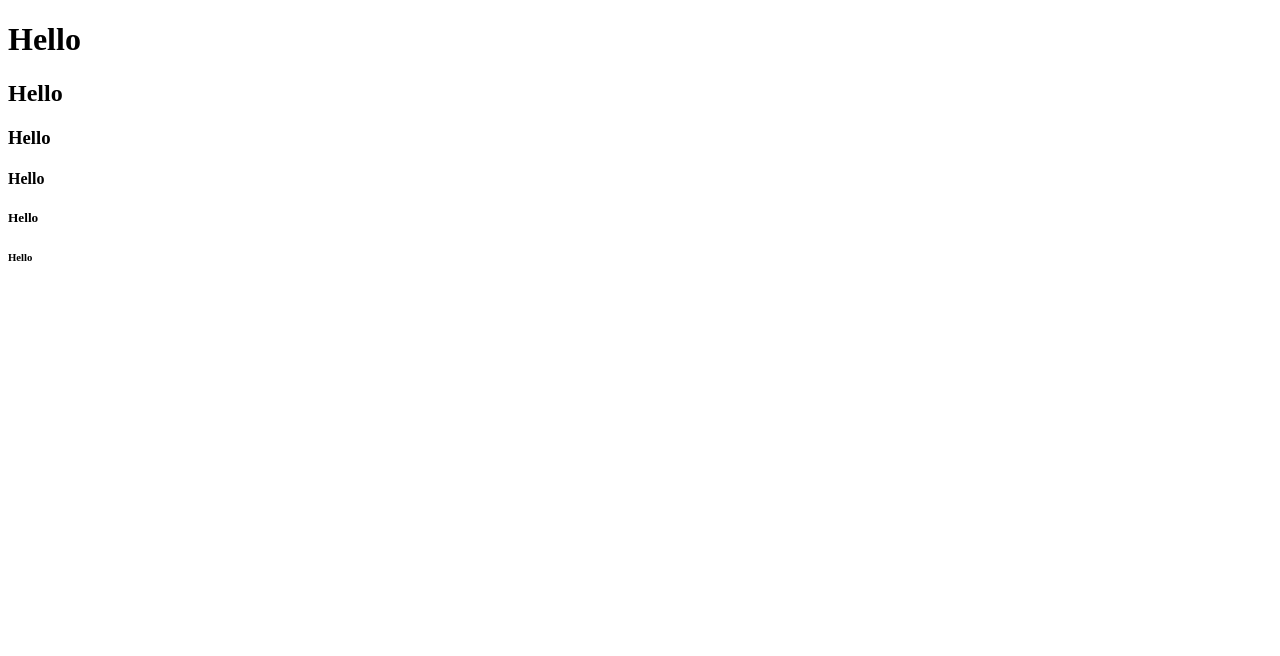
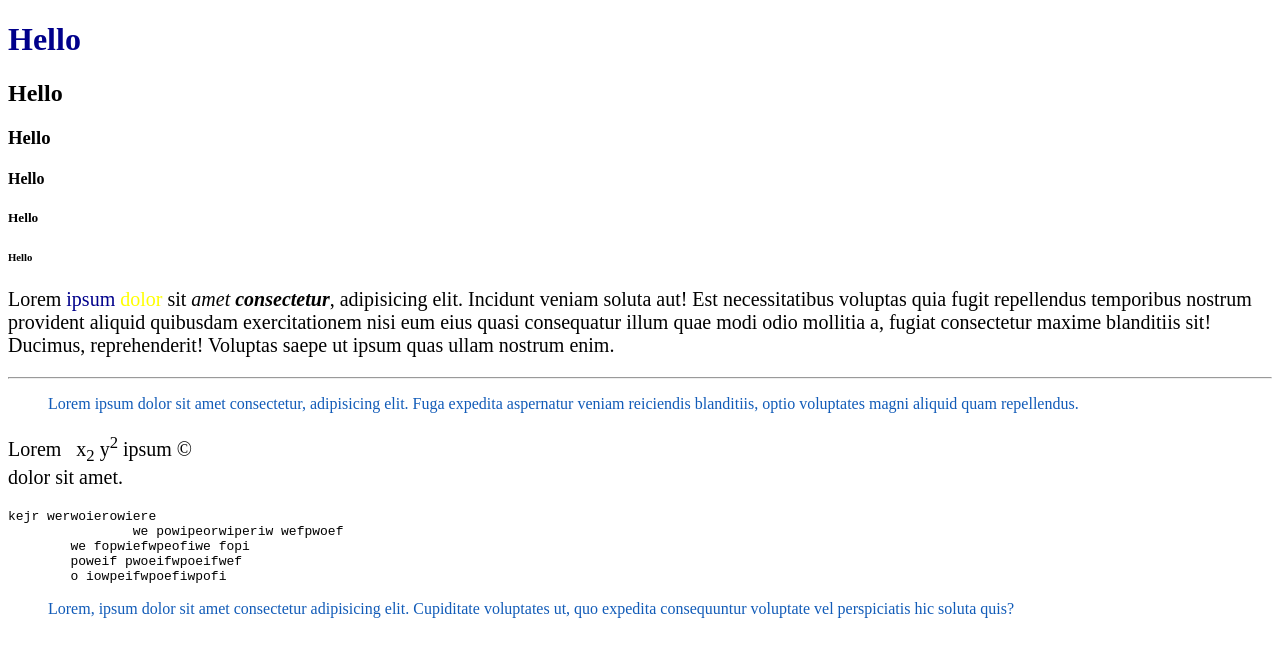
Before and after one commit to Gololobov-Sergey/P53_HTML, a plain HTML site: page Lesson 1/index.html in a window 1280 px wide. Drawn offline with Linux system fonts and the light colour scheme.

Commit message:
02.03.2026

```diff
--- a/Lesson 1/index.html
+++ b/Lesson 1/index.html
@@ -4,13 +4,46 @@
         <meta charset="UTF-8">
         <meta name="viewport" content="width=device-width, initial-scale=1.0">
         <title>Document</title>
+        <style>
+            blockquote
+            {
+                color: #115bb8;
+            }
+
+            .class1
+            {
+                color: rgb(0,0,139);
+            }
+
+            #id1
+            {
+                color: yellow;
+            }
+
+            p
+            {
+                font-size: 20px;
+            }
+
+        </style>
     </head>
     <body>
-        <h1>Hello</h1>
+        <h1 class="class1">Hello</h1>
         <h2>Hello</h2>
         <h3>Hello</h3>
         <h4>Hello</h4>
         <h5>Hello</h5>
         <h6>Hello</h6>
+
+        <p>Lorem <span class="class1">ipsum</span> <span id="id1">dolor</span> sit <i>amet</i> <i><b>consectetur</b></i>, adipisicing elit. Incidunt veniam soluta aut! Est necessitatibus voluptas quia fugit repellendus temporibus nostrum provident aliquid quibusdam exercitationem nisi eum eius quasi consequatur illum quae modi odio mollitia a, fugiat consectetur maxime blanditiis sit! Ducimus, reprehenderit! Voluptas saepe ut ipsum quas ullam nostrum enim.</p>
+        <hr>
+        <blockquote>Lorem ipsum dolor sit amet consectetur, adipisicing elit. Fuga expedita aspernatur veniam reiciendis blanditiis, optio voluptates magni aliquid quam repellendus.</blockquote>
+        <p>Lorem &nbsp; x<sub>2</sub> y<sup>2</sup> ipsum &copy; <br>dolor sit amet.</p>
+        <pre>kejr werwoierowiere
+                we powipeorwiperiw wefpwoef
+        we fopwiefwpeofiwe fopi
+        poweif pwoeifwpoeifwef
+        o iowpeifwpoefiwpofi </pre>
+        <blockquote>Lorem, ipsum dolor sit amet consectetur adipisicing elit. Cupiditate voluptates ut, quo expedita consequuntur voluptate vel perspiciatis hic soluta quis?</blockquote>
     </body>
 </html>
```
Also changed, not shown: Lesson 1/index2.html (added, +29 -0 lines).
